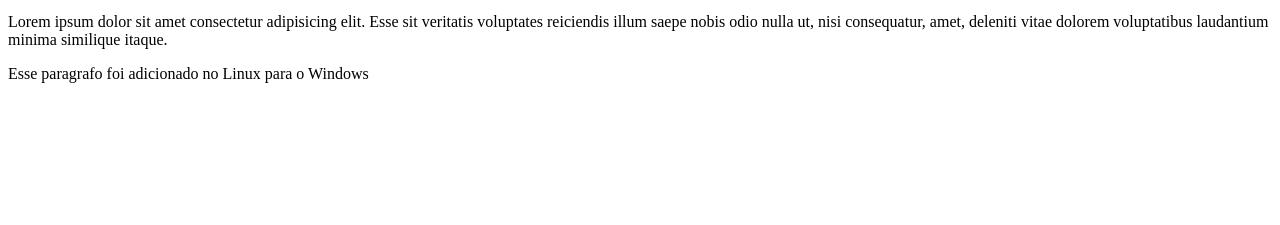
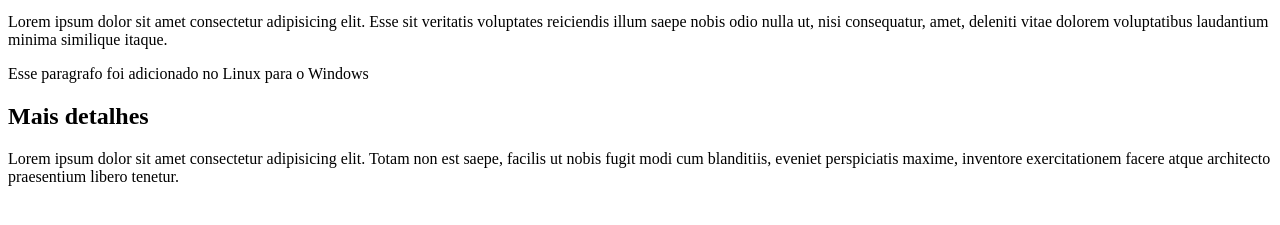
Before and after one commit to JLucas78/Meu-repositorio, a plain HTML site: page index.html in a window 1280 px wide. Shown: the part 119-344 px from the top of the page. Drawn offline with Linux system fonts and the light colour scheme.

Commit message:
Update index.html
um novo paragrafo

```diff
--- a/index.html
+++ b/index.html
@@ -17,6 +17,11 @@
             odio nulla ut, nisi consequatur, amet, deleniti vitae dolorem
             voluptatibus laudantium minima similique itaque.</p>
         <p>Esse paragrafo foi adicionado no Linux para o Windows</p>
+        <h2>Mais detalhes</h2>
+        <p>Lorem ipsum dolor sit amet consectetur adipisicing elit.
+             Totam non est saepe, facilis ut nobis fugit modi cum blanditiis,
+              eveniet perspiciatis maxime, inventore exercitationem facere atque
+            architecto praesentium libero tenetur.</p>
 
 </body>
 </html>
```
